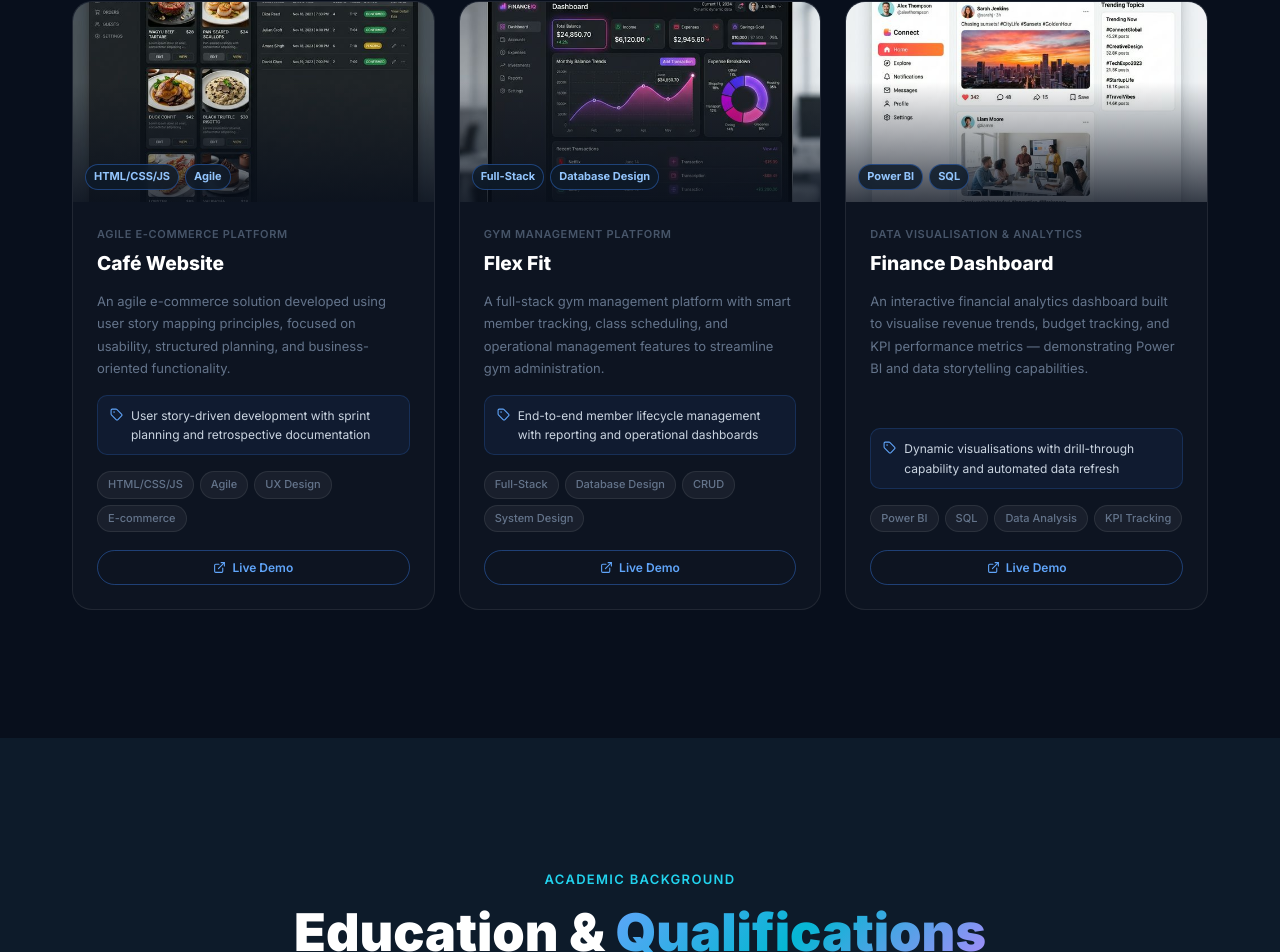
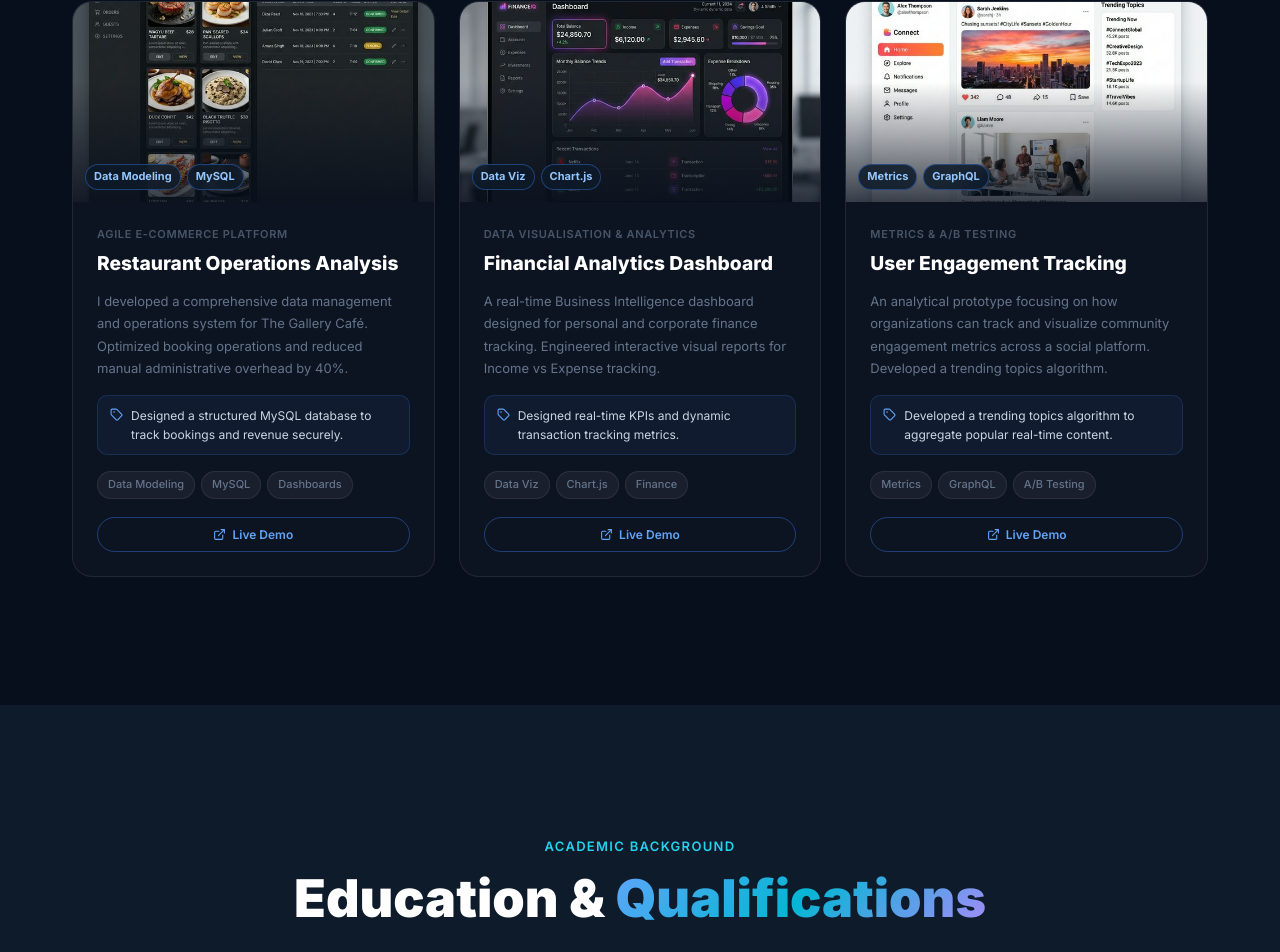
Before and after one commit to sanjeeth188/Portfolio, a Next.js app: page /Portfolio/ in a window 1280 px wide. Shown: the part 4619-5571 px from the top of the page. Built offline with nearby package versions, Linux system fonts and the light colour scheme.

Commit message:
Fix project mapping: Restore correct titles, summaries, and images

```diff
--- a/src/components/Projects.tsx
+++ b/src/components/Projects.tsx
@@ -8,31 +8,31 @@ import Image from "next/image";
 
 const projects = [
   {
-    title: "Café Website",
+    title: "Restaurant Operations Analysis",
     subtitle: "Agile E-commerce Platform",
-    summary: "An agile e-commerce solution developed using user story mapping principles, focused on usability, structured planning, and business-oriented functionality.",
+    summary: "I developed a comprehensive data management and operations system for The Gallery Café. Optimized booking operations and reduced manual administrative overhead by 40%.",
     image: "/project1.png",
-    tags: ["HTML/CSS/JS", "Agile", "UX Design", "E-commerce"],
-    highlight: "User story-driven development with sprint planning and retrospective documentation",
+    tags: ["Data Modeling", "MySQL", "Dashboards"],
+    highlight: "Designed a structured MySQL database to track bookings and revenue securely.",
     live: "/Portfolio/gallery-cafe/index.html",
   },
   {
-    title: "Flex Fit",
-    subtitle: "Gym Management Platform",
-    summary: "A full-stack gym management platform with smart member tracking, class scheduling, and operational management features to streamline gym administration.",
+    title: "Financial Analytics Dashboard",
+    subtitle: "Data Visualisation & Analytics",
+    summary: "A real-time Business Intelligence dashboard designed for personal and corporate finance tracking. Engineered interactive visual reports for Income vs Expense tracking.",
     image: "/project2.png",
-    tags: ["Full-Stack", "Database Design", "CRUD", "System Design"],
-    highlight: "End-to-end member lifecycle management with reporting and operational dashboards",
-    live: "/Portfolio/social-connect/index.html",
+    tags: ["Data Viz", "Chart.js", "Finance"],
+    highlight: "Designed real-time KPIs and dynamic transaction tracking metrics.",
+    live: "/Portfolio/finance-dashboard/index.html",
   },
   {
-    title: "Finance Dashboard",
-    subtitle: "Data Visualisation & Analytics",
-    summary: "An interactive financial analytics dashboard built to visualise revenue trends, budget tracking, and KPI performance metrics — demonstrating Power BI and data storytelling capabilities.",
+    title: "User Engagement Tracking",
+    subtitle: "Metrics & A/B Testing",
+    summary: "An analytical prototype focusing on how organizations can track and visualize community engagement metrics across a social platform. Developed a trending topics algorithm.",
     image: "/project3.png",
-    tags: ["Power BI", "SQL", "Data Analysis", "KPI Tracking"],
-    highlight: "Dynamic visualisations with drill-through capability and automated data refresh",
-    live: "/Portfolio/finance-dashboard/index.html",
+    tags: ["Metrics", "GraphQL", "A/B Testing"],
+    highlight: "Developed a trending topics algorithm to aggregate popular real-time content.",
+    live: "/Portfolio/social-connect/index.html",
   },
 ];
 
```
